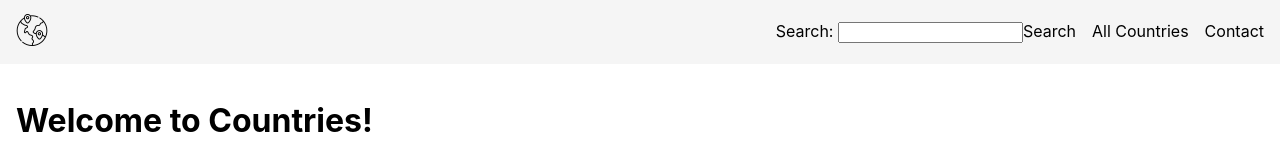
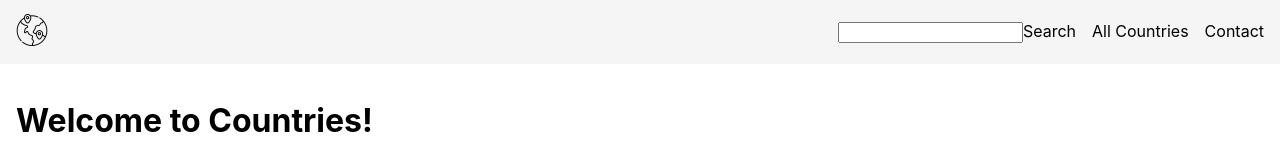
Before and after one commit to Kreizbandl/React_Countries, a React (Create React App) app: page / in a window 1280 px wide. Shown: the top 160 px of the page. Built offline with nearby package versions, Linux system fonts and the light colour scheme.

Commit message:
search button click event and not null

```diff
--- a/src/Navbar/NavBar.js
+++ b/src/Navbar/NavBar.js
@@ -1,11 +1,15 @@
 import React from 'react';
 import './NavBar.css';
-import { Outlet, Link } from "react-router-dom";
-
+import { Outlet, Link, useNavigate } from "react-router-dom";
 
 function NavBar () {
 
+    const navigate = useNavigate();
     const [searchTerm, setSearchTerm] = React.useState('');
+
+    const navigateToSearch = (searchTerm) => {
+        navigate(`/countries-list/${searchTerm}`);
+    };
 
     return(
         <>
@@ -17,14 +21,22 @@ function NavBar () {
 
                 <ul>
                     <li>
-                        <label htmlFor="search">Search: </label>
-                        <input type="text" id="search" name="search" value={searchTerm} onChange={event => {
-                            setSearchTerm(event.target.value);
-                        }}/>
+                        <input
+                            type="text"
+                            id="search"
+                            name="search"
+                            aria-label="Enter a country to search for"
+                            value={searchTerm} onChange={event => {
+                                setSearchTerm(event.target.value);
+                            }}
+                            onKeyDown={event => {
+                                if(event.key === 'Enter' && searchTerm){
+                                    navigateToSearch(searchTerm);
+                                }
+                            }}
+                        />
 
-                        {/* TODO add search logic href={'/countries-list/' + searchTerm}  */}
-                        {/* <a href="/countries-list/:searchTerm">Search</a> */}
-                        <Link to={`/countries-list/${searchTerm}`}>Search</Link>
+                        <Link to={searchTerm ? `/countries-list/${searchTerm}` : null}>Search</Link>
                     </li>
                     <li>
                         <Link to='/countries-list'>All Countries</Link>
```
